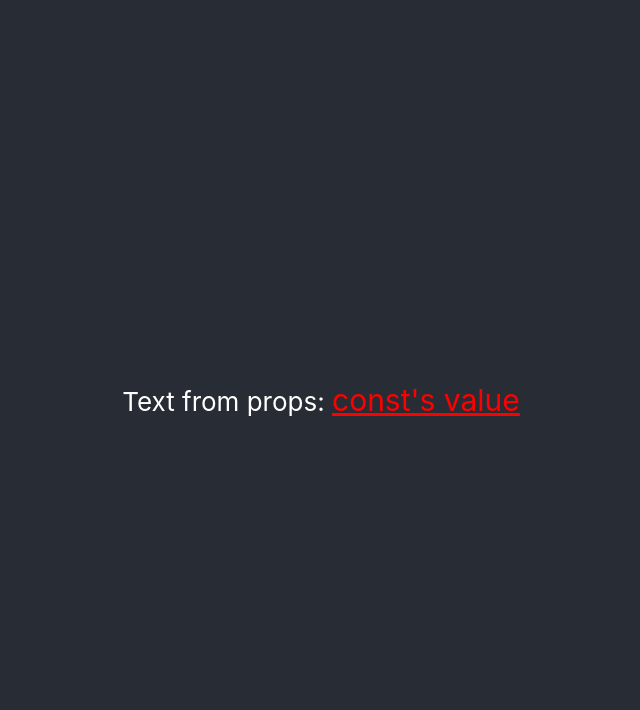
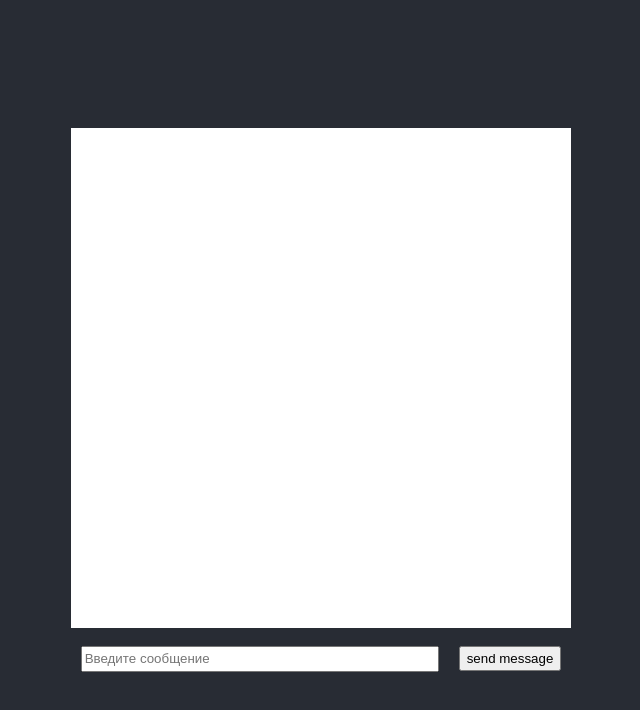
Before and after one commit to Ghostemaner/react_project, a React (Create React App) app: page / in a window 1280 px wide. Shown: the top 710 px of the page, without its empty margins (319-959 px from the left). Built offline with nearby package versions, Linux system fonts and the light colour scheme.

Commit message:
created form for messages and privitive bot

```diff
--- a/src/App.css
+++ b/src/App.css
@@ -38,7 +38,26 @@
 }
 
 .message {
-  color: red;
-  font-size: 30px;
-  text-decoration: underline
+  color: black;
+  font-size: 20px;
+  }
+
+.messageList {
+  background: white;
+  width: 500px;
+  min-height: 500px;
 }
+
+.input {
+  width: 350px;
+  height: 20px;
+}
+
+.button{
+  height: 25px;
+  margin-left: 20px;
+}
+
+.form {
+  padding-top: 10px;
+}
--- a/src/App.js
+++ b/src/App.js
@@ -1,15 +1,62 @@
 import logo from './logo.svg';
+import React from 'react';
 import './App.css';
 import Message from './Message';
 
 const text = "const's value";
 
+const authors = {
+  person: 'Guest',
+  bot: "BOT"
+}
+
 function App() {
+  const [messageList, setMessageList] = React.useState([])
+
+  const [textValue, setTextValue] = React.useState('')
+
+
+  const handleMessageChange = (e) => {
+    setTextValue(e.target.value)
+  }
+
+  const handleMessageSubmit = (e) => {
+    e.preventDefault()
+    setMessageList((currentMessageList) =>
+    [ ...currentMessageList,
+    {
+      author: authors.person,
+      text: textValue
+    },
+    ])
+    setTextValue("")
+  }
+
+  React.useEffect(() => {
+    if (messageList.length && messageList[messageList.length - 1].author !== authors.bot) {
+      setTimeout(() => {
+        setMessageList((currentMessageList) =>
+        [ ...currentMessageList,
+        {
+          author: authors.bot,
+          text: "Вас приветствует бот!"
+        },
+        ])
+        }, 1500)
+    }
+
+  }, [messageList])
+
+
   return (
-    <div className="App">
-      <header className="App-header">
-        <Message text={text}/>
-        </header>
+    <div className="App App-header">
+      <div className="messageList">
+        {messageList.map((message, index) => <React.Fragment key={index}><div className="message">{message.author}: {message.text}</div></React.Fragment>)}
+      </div>
+      <form className="form" onSubmit={handleMessageSubmit}>
+        <input className="input" required placeholder="Введите сообщение" value={textValue} onChange={handleMessageChange}/>
+        <button className="button">send message</button>
+      </form>
     </div>
   );
 }
--- a/src/Message.js
+++ b/src/Message.js
@@ -1,7 +1,13 @@
+import React from 'react';
 import './App.css';
 
 function Message (props) {
-    return <p className='text'>Text from props: <span className="message">{props.text}</span> </p>
-};
+
+    return (
+        <>
+            <p className='text'>Text from props: <span className="message">{props.text}</span> </p>
+        </>
+
+    )};
 
 export default Message;
```
Also changed, not shown: src/hooks/usePrevious.js (added, +15 -0 lines).
